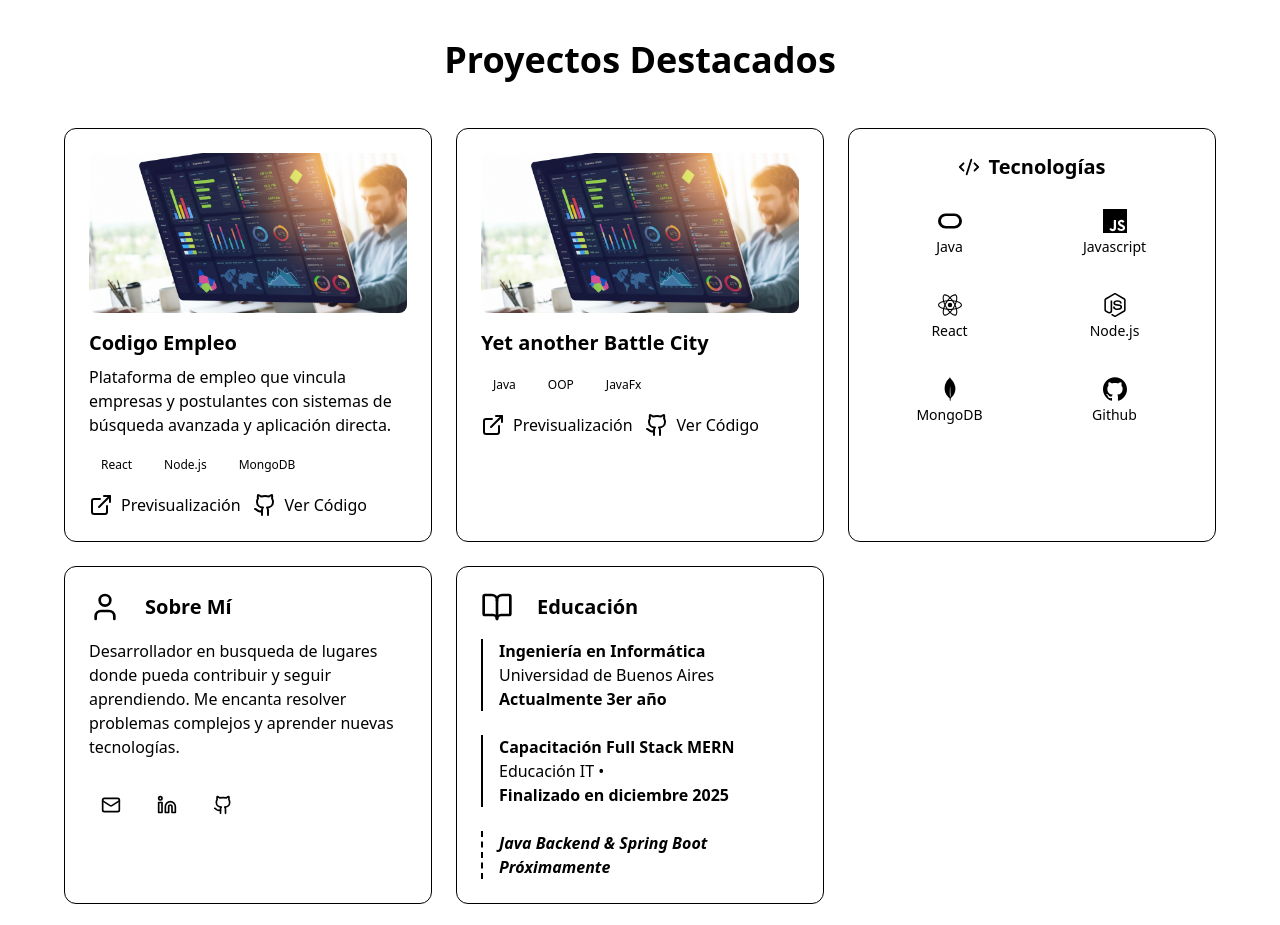
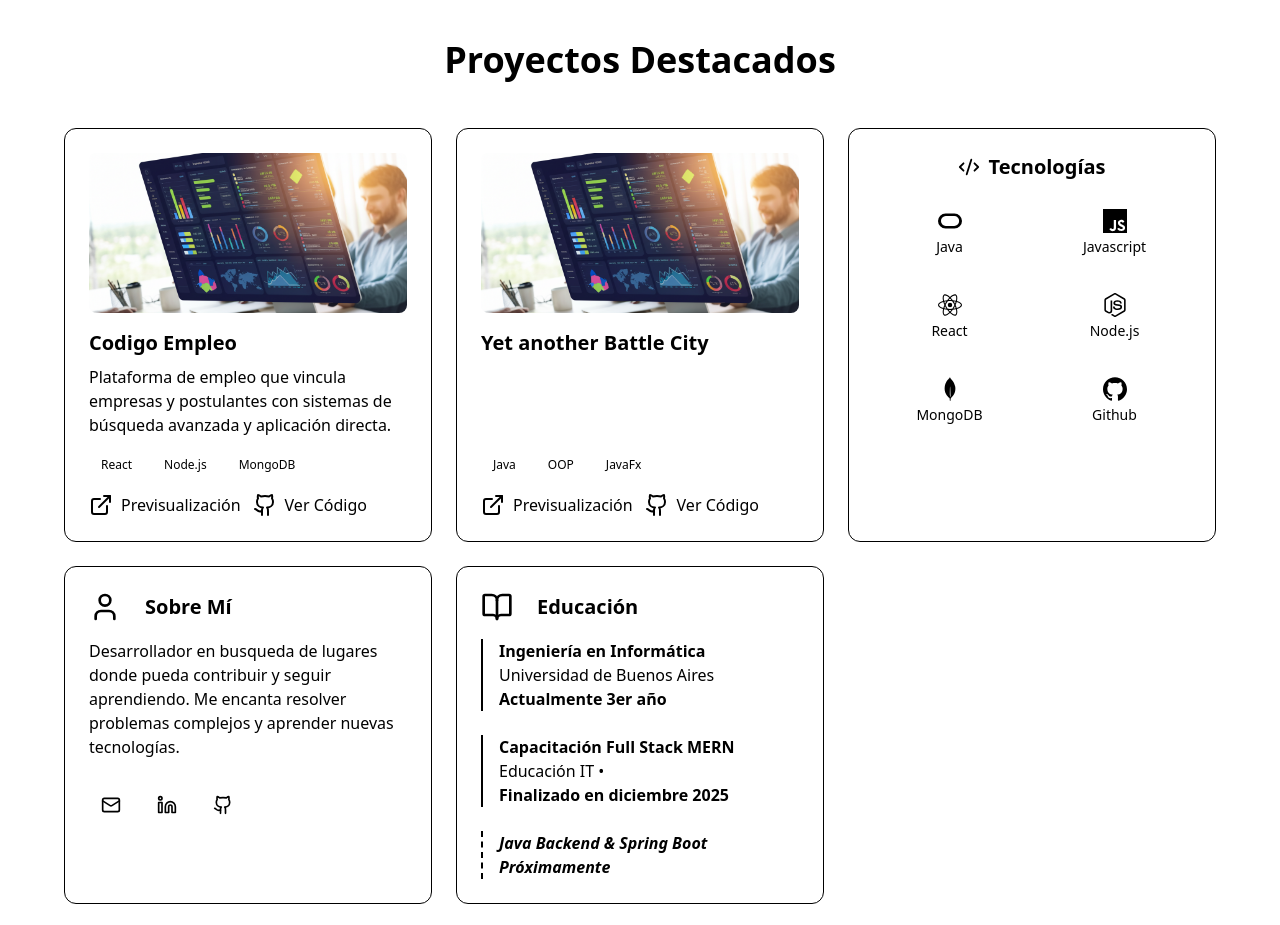
Before and after one commit to CristianAlarconDev/PortfolioV2, a React (Vite) app: page / in a window 1280 px wide. Shown: the part 840-1765 px from the top of the page. Built offline with nearby package versions, Linux system fonts and the light colour scheme.

Commit message:
mt autpo para lograr que los tags y links se adapten al tamnio de la card

```diff
--- a/src/components/ProjectCard.jsx
+++ b/src/components/ProjectCard.jsx
@@ -4,7 +4,8 @@ import { useLanguage } from "../contexts/LanguageContext";
 export default function ProjectCard({ title, description, tags, image, }) {
   const {translate} = useLanguage();
   return (
-    <div className="bg-card rounded-xl p-6 hover:shadow-lg transition-shadow border border-border/50" >
+    <div className="bg-card rounded-xl p-6 hover:shadow-lg transition-shadow border border-border/50
+    flex flex-col h-full" >
       {/*Project Image */}
       <section className="mb-4 rounded-lg overflow-hidden bg-secondary h-40">
         <img src={image || "/placeholder.svg"} alt={title} className="w-full h-full object-cover" />
@@ -15,13 +16,14 @@ export default function ProjectCard({ title, description, tags, image, }) {
         <p className="text-foreground/70 mb-4">{description}</p>
       </section>
       {/* Tags */}
-      <section className="flex flex-wrap gap-2 mb-4">
+      <section className="flex flex-wrap gap-2 mb-4 mt-auto">
         {tags.map((tag) => (
           <span key={tag} className="px-3 py-1 bg-secondary text-xs rounded-full text-foreground/80">
             {tag}
           </span>
         ))}
       </section>
+      {/* Links */}
       <section className="flex gap-3">
         <button className="flex items-center gap-2 text-primary hover:text-primary/80 transition-colors">
           <ExternalLink size={24} /> {translate("proyectCardPreview")}
```
